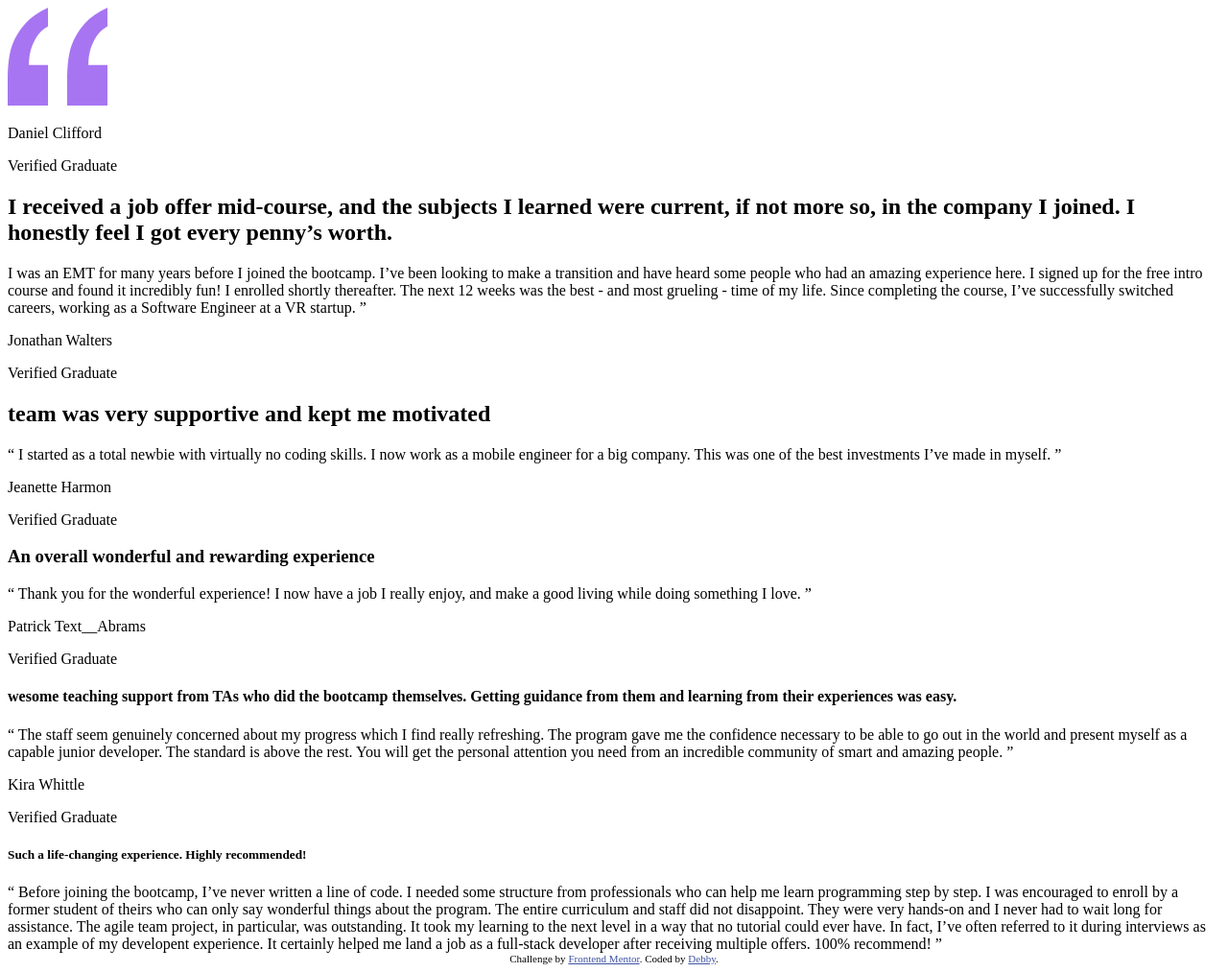
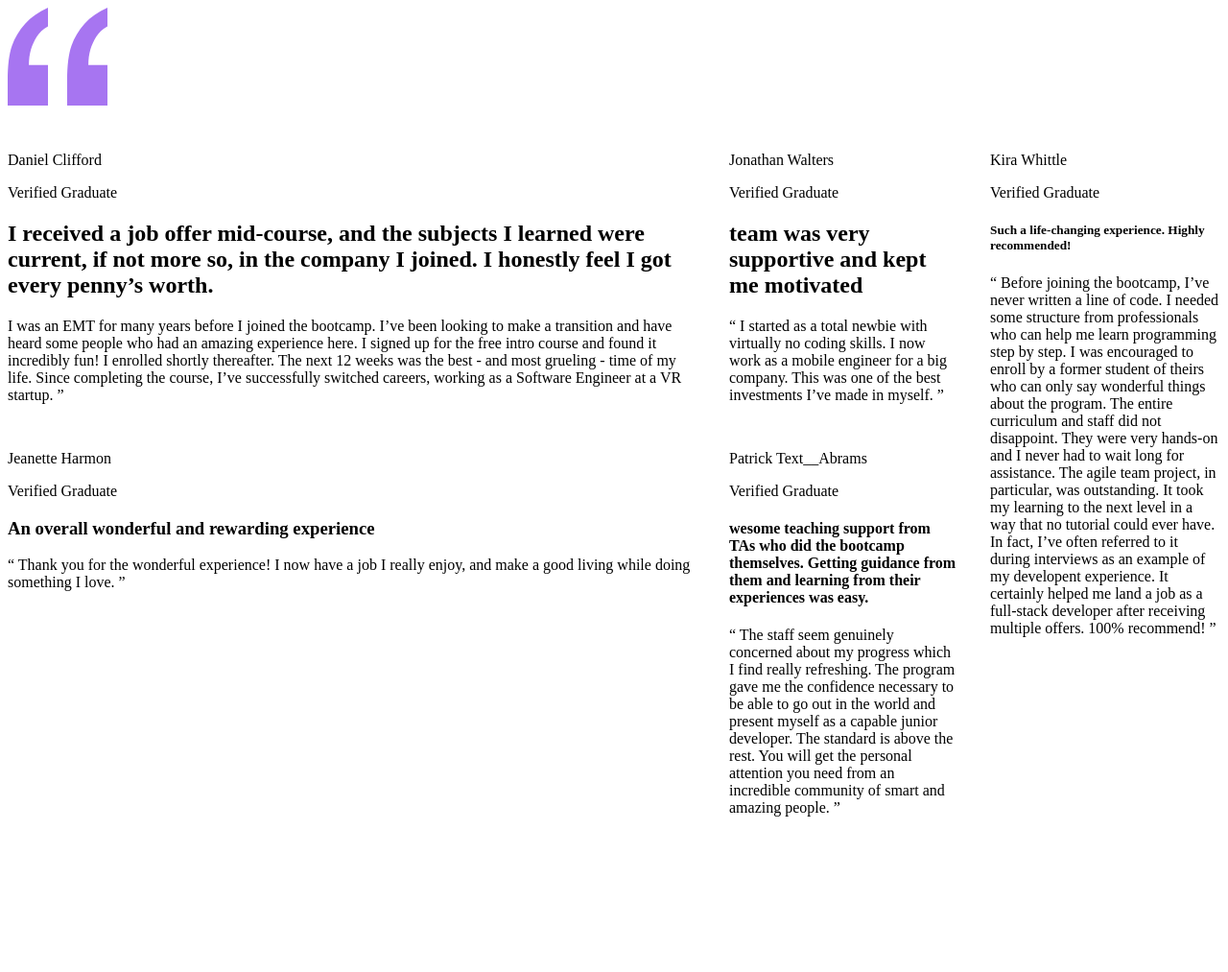
Before and after one commit to DebbyJo/Testimonials-grid, a plain HTML site: page index.html in a window 1280 px wide. Shown: the whole page at 96% size. After the commit the page ends 859 px from the top, so only its background shows below. Drawn offline with Linux system fonts and the light colour scheme.

Commit message:
grid container

```diff
--- a/index.html
+++ b/index.html
@@ -14,7 +14,7 @@
     .attribution a { color: hsl(228, 45%, 44%); }
   </style>
 </head>
-<body>
+<body class="grid__container">
 <div class="text__pack1">
   <section class="Text__Clifford">
     <p class="text__name">Daniel Clifford</p>
@@ -26,25 +26,29 @@
                 for the free intro course and found it incredibly fun! I enrolled shortly thereafter.
                 The next 12 weeks was the best - and most grueling - time of my life. Since completing
                 the course, I’ve successfully switched careers, working as a Software Engineer at a VR startup. ”</caption>
-    </section>
+              </section>
+            </div>
+            <div class="text__pack2">
     <section class="text__walters">
       <p class="text__name">Jonathan Walters</p>
         <p class="text__small">Verified Graduate</p>
           <h2 class="quote">team was very supportive and kept me motivated</h2>
              <caption class="text__story">“ I started as a total newbie with virtually no coding skills. I now work as a mobile engineer
             for a big company. This was one of the best investments I’ve made in myself. ”</caption>
-    </section>
-</div>
+             </div>
+             </section>
 
-<div class="text__pack2">
+
+<div class="text__pack3">
   <section class="text__harmon">
     <p class="text__name">Jeanette Harmon</p>
        <p class="text__small">Verified Graduate</p>
           <h3 class="quote">An overall wonderful and rewarding experience</h3>
             <caption class="text__story">“ Thank you for the wonderful experience! I now have a job I really enjoy, and make a good living
             while doing something I love. ”</caption>
+            </div>
   </section>
-
+  <div class="text__pack4">
   <section class="Text__Abrams">
     <p class="text__name">Patrick Text__Abrams</p>
       <p class="text__small">Verified Graduate</p>
@@ -54,9 +58,10 @@
           gave me the confidence necessary to be able to go out in the world and present myself as a capable
           junior developer. The standard is above the rest. You will get the personal attention you need from
             an incredible community of smart and amazing people. ”</caption>
-      </section>
+          </div>
+         </section>
 </div>
-
+<div class="text__pack5">
 <section class="Text__whittle"></section>
   <p class="text__name">Kira Whittle</p>
     <p class="text__small">Verified Graduate</p>
@@ -69,11 +74,9 @@
             could ever have. In fact, I’ve often referred to it during interviews as an example of my developent
             experience. It certainly helped me land a job as a full-stack developer after receiving multiple offers.
             100% recommend! ”</caption>
+          </div>
   </section>
 
-  <div class="attribution">
-    Challenge by <a href="https://www.frontendmentor.io?ref=challenge" target="_blank">Frontend Mentor</a>.
-    Coded by <a href="#">Debby</a>.
-  </div>
+
 </body>
 </html>
--- a/style.css
+++ b/style.css
@@ -0,0 +1,32 @@
+.grid__container {
+    display: grid;
+    grid-template-columns: 3fr 1fr 1fr ;
+    grid-template-rows: auto 3fr auto;
+  gap: 2rem;
+
+}
+
+.text__pack1 {
+    grid-column-start: 1;
+    grid-column-end: 2;
+}
+
+.text__pack2 {
+    grid-column: 3;
+    grid-column-end: 2;
+    grid-row: 4/-3;
+    }
+
+
+ .text__pack4 {
+    grid-column: 3;
+    grid-column-end: 2;
+    grid-row: 4/-2;
+}
+
+
+.text__pack5 {
+     grid-column: 3;
+     grid-column-end: 3;
+     grid-row: 4/-3;
+}
```
